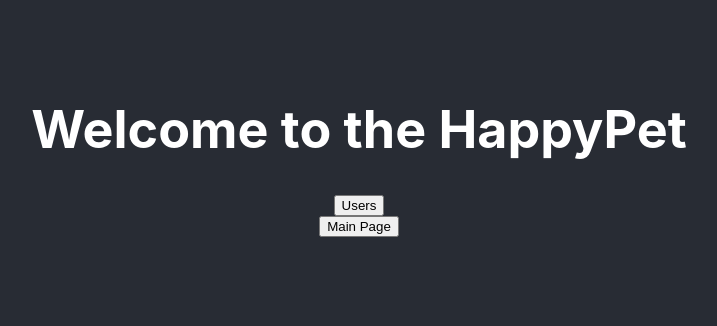
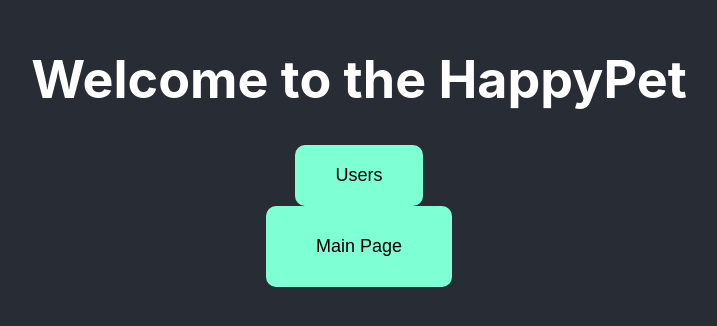
Before and after one commit to vihangajayasuriya446/Happy-Pet-Frontend, a React (Create React App) app: page / in a window 1280 px wide. Shown: the part 250-576 px from the top of the page, without its empty margins (281-998 px from the left). Built offline with nearby package versions, Linux system fonts and the light colour scheme.

Commit message:
App.css added

```diff
--- a/src/App.css
+++ b/src/App.css
@@ -2,16 +2,7 @@
   text-align: center;
 }
 
-.App-logo {
-  height: 40vmin;
-  pointer-events: none;
-}
 
-@media (prefers-reduced-motion: no-preference) {
-  .App-logo {
-    animation: App-logo-spin infinite 20s linear;
-  }
-}
 
 .App-header {
   background-color: #282c34;
@@ -24,15 +15,22 @@
   color: white;
 }
 
-.App-link {
-  color: #61dafb;
+.user-button{
+  padding: 20px 40px;
+  font-size: 18px;
+  border: none;
+  border-radius: 10px;
+  background-color: aquamarine;
+  cursor: pointer;
+
 }
 
-@keyframes App-logo-spin {
-  from {
-    transform: rotate(0deg);
-  }
-  to {
-    transform: rotate(360deg);
-  }
+.user-button2{
+  padding: 30px 50px;
+  font-size: 18px;
+  border: none;
+  border-radius: 10px;
+  background-color: aquamarine;
+  cursor: pointer;
+
 }
```
